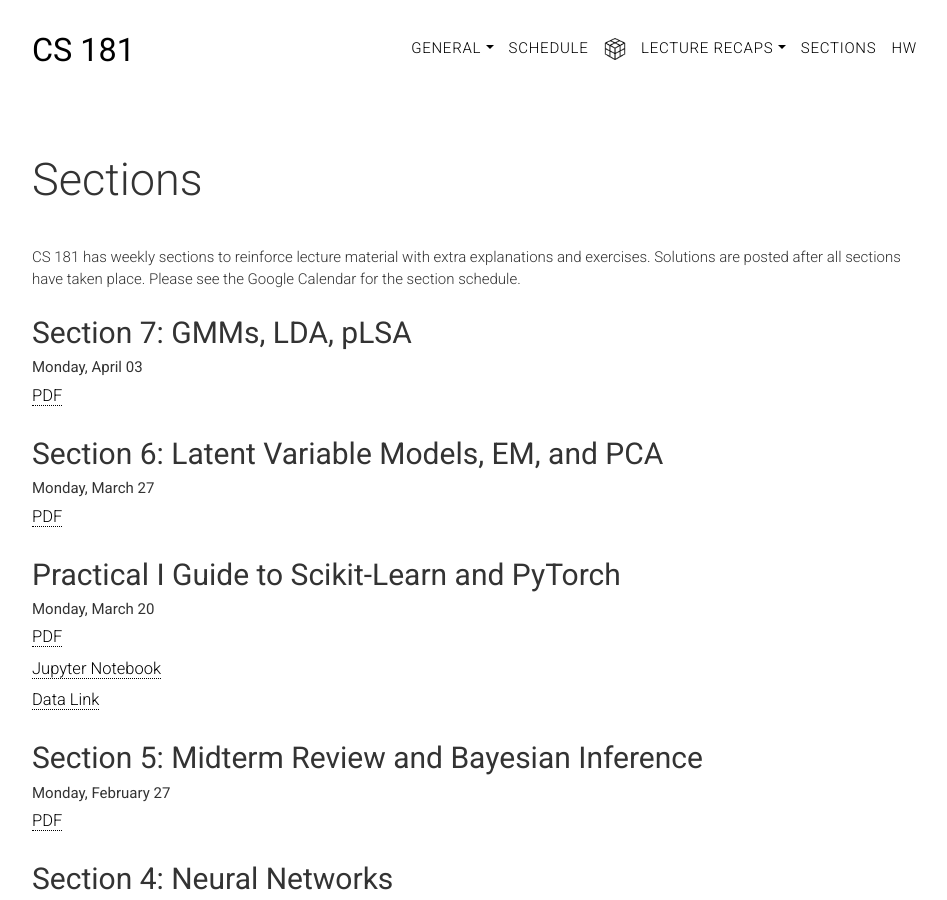
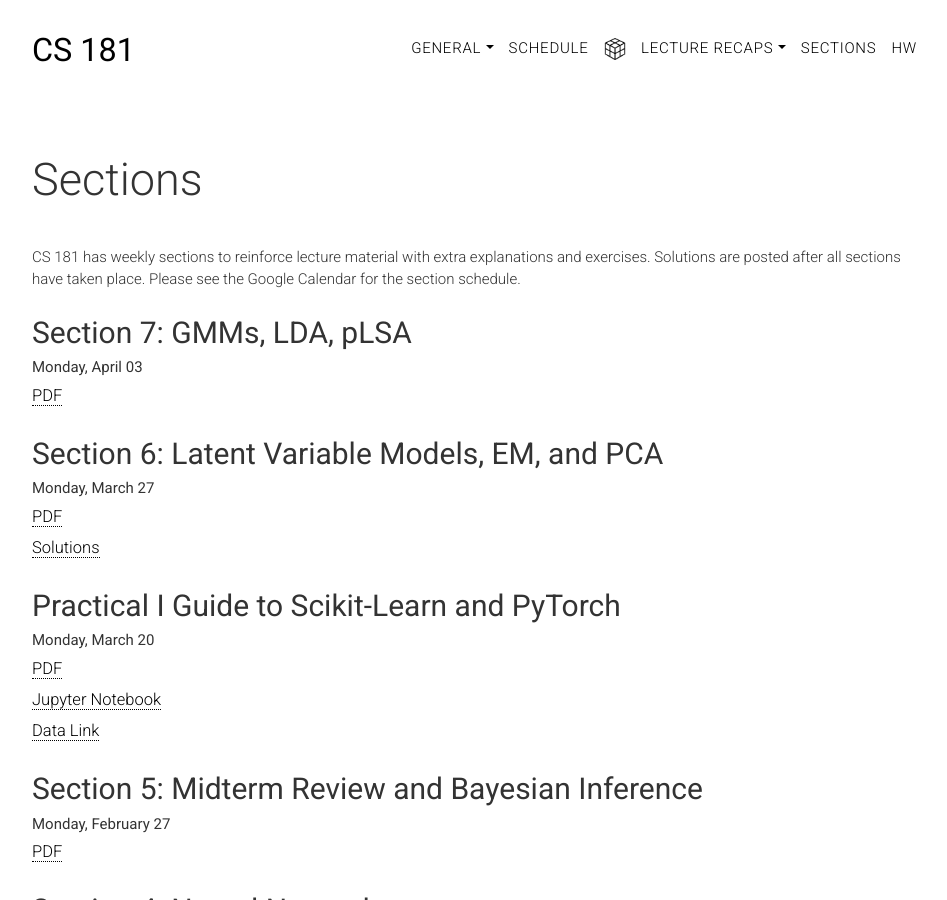
Before and after one commit to harvard-ml-courses/cs181-web, a Jekyll site: the page built from sections.html, in a window 1280 px wide and 900 px high. Shown: the whole window, without its empty margins (158-1105 px from the left). Built offline with Jekyll 4.4.1, drawn with Linux system fonts in a browser that asks for light colours.

Commit message:
Added section 6 solutions

```diff
--- a/sections.html
+++ b/sections.html
@@ -34,6 +34,7 @@ weight: 0
         <p class="head-subtitle">Monday, March 27</p>
         <ul class="lists">
             <li><a href="sections/sec06-cluster/pca_em.pdf" target="_blank">PDF</a></li>
+            <li><a href="sections/sec06-cluster/pca_em_soln.pdf" target="_blank">Solutions</a></li>
         </ul>
 
         <h2 class="title" id="practical">Practical I Guide to Scikit-Learn and PyTorch</h2>
```
